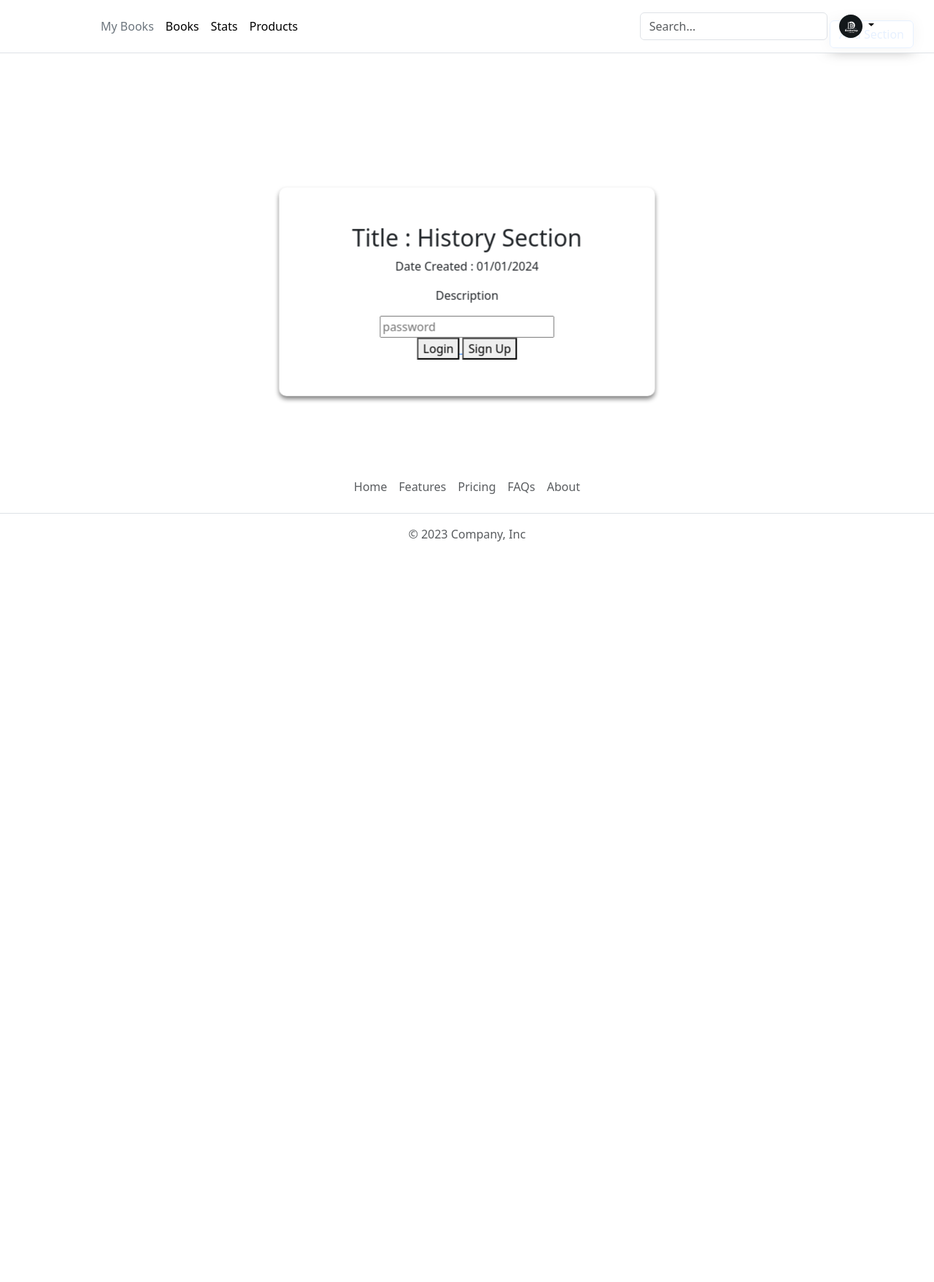
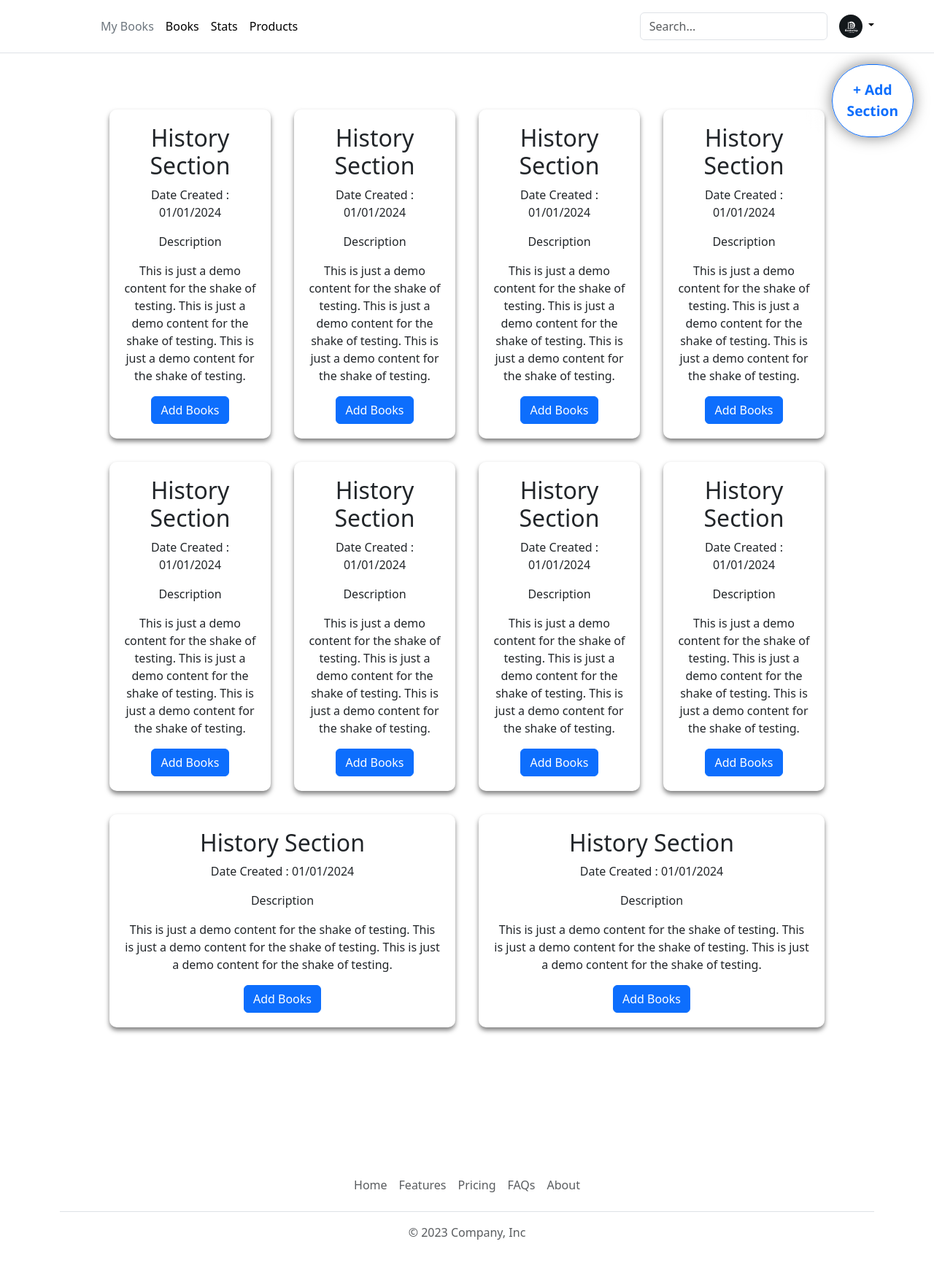
Before and after one commit to Akashkunwar/Library_Management_System, a Flask app: page /add-section in a window 1280 px wide. Shown: the whole page at 73% size. Before the commit the page ends 742 px from the top, so only its background shows below. Run offline with Flask 3, Linux system fonts and the light colour scheme.

Commit message:
added pages

```diff
--- a/static/add-section.css
+++ b/static/add-section.css
@@ -1,34 +1,44 @@
 body {
   background-color: #2d2a2e;
-  margin: 0; /* Reset default margin */
+  margin: 0;
 }
 
-.btn {
+#add-section {
+  border-radius: 60px;
   position: absolute;
-  right: 20px; /* Adjust as necessary */
-  top: 20px; /* Adjust as necessary */
+  padding: 20px;
+  right: 20px;
+  top: 80px;
   margin: 8px;
-  padding: 15px 100px;
   font-size: larger;
   font-family: "Segoe UI", Tahoma, Geneva, Verdana, sans-serif;
   font-weight: bolder;
-  display: block;
+  /* display: block; */
   box-shadow: 0px 0px 20px rgba(0, 0, 0, 0.5);
-  z-index: 1; /* Ensure button appears above other elements */
+  /* z-index: 1; */
+}
+
+.main-container {
+  display: flex;
+  flex-wrap: wrap;
+  padding: 130px;
+  align-items: flex-start;
+  gap: 2em;
+  margin: 20px;
+  margin-bottom: 50px;
 }
 
 .section-container {
   background-color: rgba(255, 255, 255, 0.1);
   backdrop-filter: blur(10px);
   border-radius: 10px;
-  padding: 50px 100px;
+  padding: 20px 20px;
   box-shadow: 0 4px 6px rgba(0, 0, 0, 0.5);
   text-align: center;
-  position: absolute;
-  top: 50%;
-  left: 50%;
-  transform: translate(-50%, -50%);
-  z-index: 0; /* Ensure container appears below the button */
+  /* margin-right: 20px; */
+  /* margin: 0 20px 20px 0; */
+  width: 20%;
+  flex-grow: 1;
 }
 
 header {
@@ -36,15 +46,15 @@ header {
   top: 0;
   left: 0;
   width: 100%;
-  background-color: rgba(255, 255, 255, 0.9); /* Adjust as necessary */
-  z-index: 2; /* Ensure header appears above other elements */
+  background-color: rgba(255, 255, 255, 0.9);
+  z-index: 2;
 }
-
+/*
 footer {
   position: fixed;
   bottom: 0;
   left: 0;
   width: 100%;
-  background-color: rgba(255, 255, 255, 0.9); /* Adjust as necessary */
-  z-index: 2; /* Ensure footer appears above other elements */
-}
+  background-color: rgba(255, 255, 255, 0.9);
+  z-index: 2;
+} */
--- a/templates/add-section.html
+++ b/templates/add-section.html
@@ -12,21 +12,168 @@
       {% include 'header.html' %}
       <div>
         <button type="button" id="add-section" class="btn btn-outline-primary">
-          Add Section
+          + Add<br />Section
         </button>
+        <div class="main-container">
           <div class="section-container">
-          <h2>Title : History Section</h2>
+            <h2>History Section</h2>
             <p>Date Created : 01/01/2024</p>
             <div>
               <p>Description</p>
-            <input type="password" placeholder="password" />
+              <p>
+                This is just a demo content for the shake of testing. This is
+                just a demo content for the shake of testing. This is just a
+                demo content for the shake of testing.
+              </p>
             </div>
-          <a href="/user-login/login">
-            <button>Login</button>
+            <a href="/add-section/add-books">
+              <button class="btn btn-primary">Add Books</button>
             </a>
-          <a href="/user-login/sign-up">
-            <button id="sign-up">Sign Up</button>
+          </div>
+
+          <div class="section-container">
+            <h2>History Section</h2>
+            <p>Date Created : 01/01/2024</p>
+            <div>
+              <p>Description</p>
+              <p>
+                This is just a demo content for the shake of testing. This is
+                just a demo content for the shake of testing. This is just a
+                demo content for the shake of testing.
+              </p>
+            </div>
+            <a href="/add-section/add-books">
+              <button class="btn btn-primary">Add Books</button>
             </a>
+          </div>
+
+          <div class="section-container">
+            <h2>History Section</h2>
+            <p>Date Created : 01/01/2024</p>
+            <div>
+              <p>Description</p>
+              <p>
+                This is just a demo content for the shake of testing. This is
+                just a demo content for the shake of testing. This is just a
+                demo content for the shake of testing.
+              </p>
+            </div>
+            <a href="/add-section/add-books">
+              <button class="btn btn-primary">Add Books</button>
+            </a>
+          </div>
+
+          <div class="section-container">
+            <h2>History Section</h2>
+            <p>Date Created : 01/01/2024</p>
+            <div>
+              <p>Description</p>
+              <p>
+                This is just a demo content for the shake of testing. This is
+                just a demo content for the shake of testing. This is just a
+                demo content for the shake of testing.
+              </p>
+            </div>
+            <a href="/add-section/add-books">
+              <button class="btn btn-primary">Add Books</button>
+            </a>
+          </div>
+
+          <div class="section-container">
+            <h2>History Section</h2>
+            <p>Date Created : 01/01/2024</p>
+            <div>
+              <p>Description</p>
+              <p>
+                This is just a demo content for the shake of testing. This is
+                just a demo content for the shake of testing. This is just a
+                demo content for the shake of testing.
+              </p>
+            </div>
+            <a href="/add-section/add-books">
+              <button class="btn btn-primary">Add Books</button>
+            </a>
+          </div>
+
+          <div class="section-container">
+            <h2>History Section</h2>
+            <p>Date Created : 01/01/2024</p>
+            <div>
+              <p>Description</p>
+              <p>
+                This is just a demo content for the shake of testing. This is
+                just a demo content for the shake of testing. This is just a
+                demo content for the shake of testing.
+              </p>
+            </div>
+            <a href="/add-section/add-books">
+              <button class="btn btn-primary">Add Books</button>
+            </a>
+          </div>
+
+          <div class="section-container">
+            <h2>History Section</h2>
+            <p>Date Created : 01/01/2024</p>
+            <div>
+              <p>Description</p>
+              <p>
+                This is just a demo content for the shake of testing. This is
+                just a demo content for the shake of testing. This is just a
+                demo content for the shake of testing.
+              </p>
+            </div>
+            <a href="/add-section/add-books">
+              <button class="btn btn-primary">Add Books</button>
+            </a>
+          </div>
+
+          <div class="section-container">
+            <h2>History Section</h2>
+            <p>Date Created : 01/01/2024</p>
+            <div>
+              <p>Description</p>
+              <p>
+                This is just a demo content for the shake of testing. This is
+                just a demo content for the shake of testing. This is just a
+                demo content for the shake of testing.
+              </p>
+            </div>
+            <a href="/add-section/add-books">
+              <button class="btn btn-primary">Add Books</button>
+            </a>
+          </div>
+
+          <div class="section-container">
+            <h2>History Section</h2>
+            <p>Date Created : 01/01/2024</p>
+            <div>
+              <p>Description</p>
+              <p>
+                This is just a demo content for the shake of testing. This is
+                just a demo content for the shake of testing. This is just a
+                demo content for the shake of testing.
+              </p>
+            </div>
+            <a href="/add-section/add-books">
+              <button class="btn btn-primary">Add Books</button>
+            </a>
+          </div>
+
+          <div class="section-container">
+            <h2>History Section</h2>
+            <p>Date Created : 01/01/2024</p>
+            <div>
+              <p>Description</p>
+              <p>
+                This is just a demo content for the shake of testing. This is
+                just a demo content for the shake of testing. This is just a
+                demo content for the shake of testing.
+              </p>
+            </div>
+            <a href="/add-section/add-books">
+              <button class="btn btn-primary">Add Books</button>
+            </a>
+          </div>
         </div>
       </div>
       {% include 'footer.html' %}
```
Lines whose indentation alone changed are shown as unchanged.
